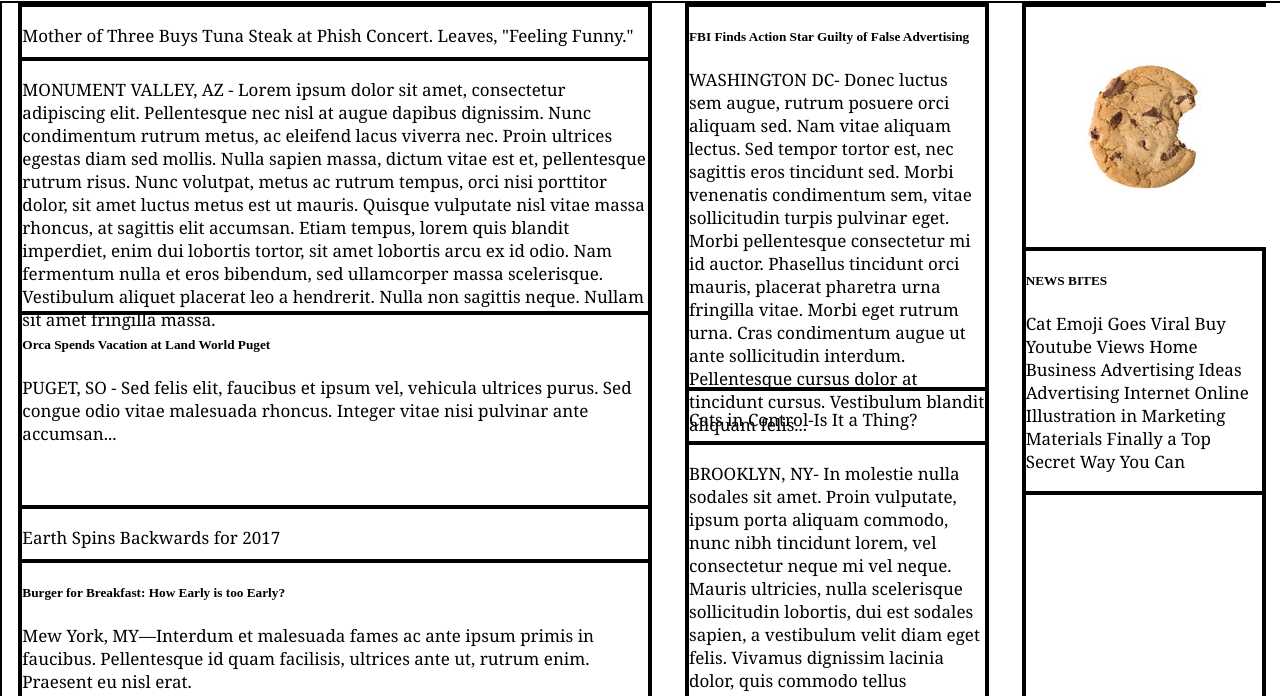
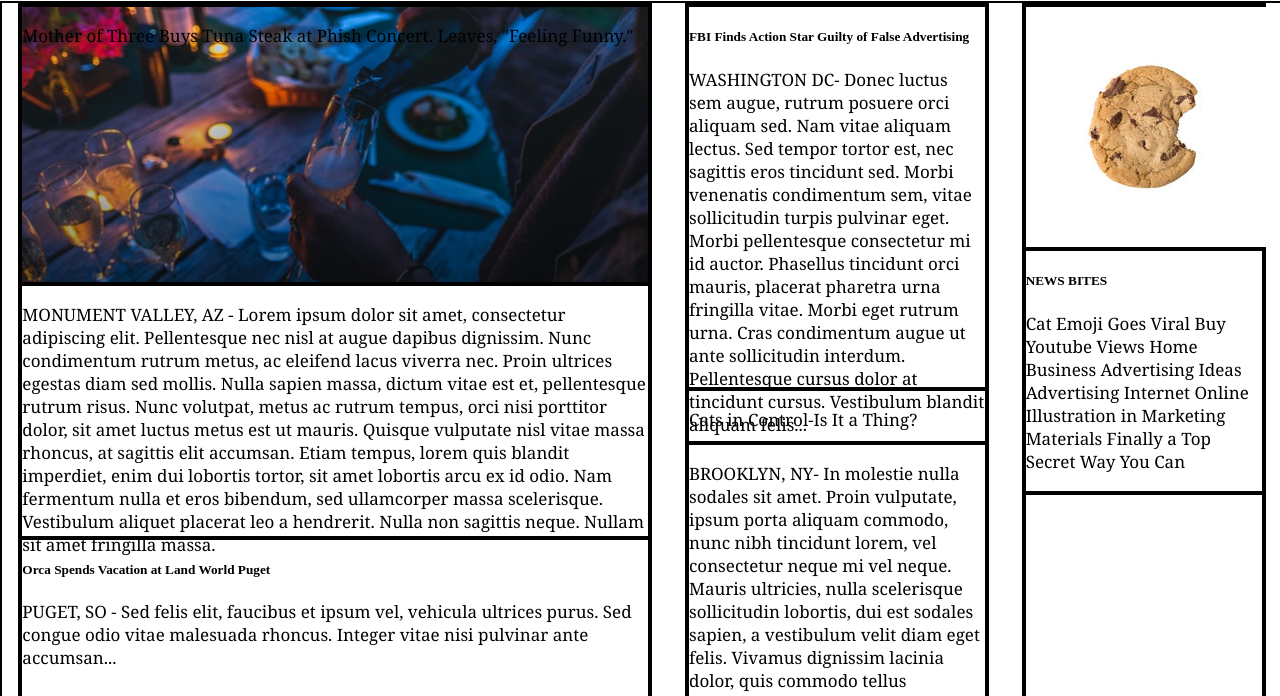
Before and after one commit to ateeqsiddique/mytimes, a plain HTML site: page index.html in a window 1280 px wide. Shown: the part 104-800 px from the top of the page. Drawn offline with Linux system fonts and the light colour scheme.

Commit message:
1st background image added

```diff
--- a/resources/css/index.css
+++ b/resources/css/index.css
@@ -51,8 +51,9 @@ div{
   flex-direction: column;
 }
 .column1 .section1{
-  height: 50px;
-  background-image: url("./resources/images/img-story-main.png");
+  height: 300px;
+  background-image: url("../images/img-story-main.png");
+  display: flex;
 }
 .column1 .section2{
   height: 250px
```
